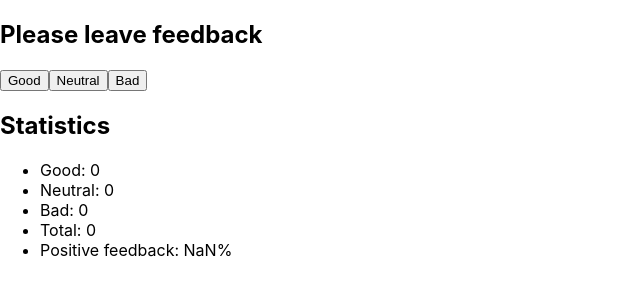
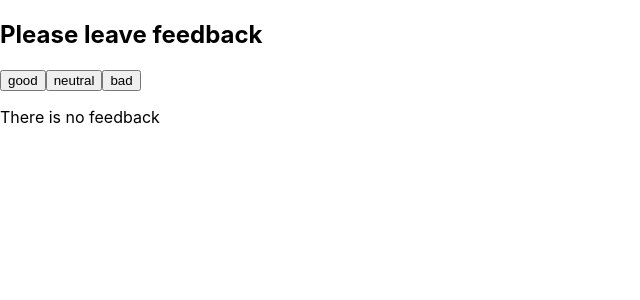
Before and after one commit to AndriiHrytsei/react-hw-03-feedback, a React (Create React App) app: page / in a window 1280 px wide. Shown: the top 300 px of the page, without its empty margins (0-640 px from the left). Built offline with nearby package versions, Linux system fonts and the light colour scheme.

Commit message:
add Notification.jsx

```diff
--- a/src/components/App/App.jsx
+++ b/src/components/App/App.jsx
@@ -2,7 +2,7 @@ import React, { Component } from "react";
 import Stats from "../Stats/Stats"
 import FeedbackOptions from "../FeedbackOptions/FeedbackOptions"
 import Section from "components/Section/Section";
-
+import Notification from "components/Notification/Notification";
 
 export default class App extends Component {
   state = {
@@ -10,19 +10,28 @@ export default class App extends Component {
     neutral: 0,
     bad: 0,
   }
-  addPositiveFeedback = () => {
+
+  // addPositiveFeedback = () => {
+  //   this.setState(prevState => ({
+  //     good: prevState.good + 1,
+  //   }))
+  // }
+  // addNeutralFeedback = () => {
+  //   this.setState(prevState => ({
+  //     neutral: prevState.neutral + 1,
+  //   }))
+  // }
+  // addNegativeFeedback = () => {
+  //   this.setState(prevState => ({
+  //     bad: prevState.bad + 1,
+  //   }))
+  // }
+  feedback = (e) => {
     this.setState(prevState => ({
-      good: prevState.good + 1,
-    }))
-  }
-  addNeutralFeedback = () => {
-    this.setState(prevState => ({
-      neutral: prevState.neutral + 1,
-    }))
-  }
-  addNegativeFeedback = () => {
-    this.setState(prevState => ({
-      bad: prevState.bad + 1,
+      // good: this.addPositiveFeedback,
+      // neutral: this.addNeutralFeedback,
+      // bad: this.addNegativeFeedback
+      [e.target.name]: prevState[e.target.name] + 1
     }))
   }
   countTotalFeedback = () => {
@@ -30,20 +39,19 @@ export default class App extends Component {
   }
 
   countPositiveFeedbackPercentage = () => {
-    return Math.round(100 * this.state.good / this.countTotalFeedback())
+    return (Math.round(100 * this.state.good / this.countTotalFeedback()))
   }
   render(){
     const { good, neutral, bad } = this.state
-    const feedback = {
-      good: this.addPositiveFeedback,
-      neutral: this.addNeutralFeedback,
-      bad: this.addNegativeFeedback
-    }
     return (
       <>
         <Section title="Please leave feedback">
-          <FeedbackOptions onLeaveFeedback={feedback}/>
-          <Stats good={good} neutral={neutral} bad={bad} total={this.countTotalFeedback()} positivePercentage={this.countPositiveFeedbackPercentage()}/>
+          <FeedbackOptions options={['good', 'neutral', 'bad']} onLeaveFeedback={this.feedback}/>
+          {!this.countTotalFeedback() ? (
+            <Notification message='There is no feedback'/>
+          ) : (
+            <Stats good={good} neutral={neutral} bad={bad} total={this.countTotalFeedback()} positivePercentage={this.countPositiveFeedbackPercentage()}/>
+          )}
         </Section>
       </>
     )
--- a/src/components/FeedbackOptions/FeedbackOptions.jsx
+++ b/src/components/FeedbackOptions/FeedbackOptions.jsx
@@ -1,9 +1,12 @@
-export default function FeedbackOptions({ onLeaveFeedback }){
+export default function FeedbackOptions({ options, onLeaveFeedback }){
     return(
         <>
-            <button onClick={onLeaveFeedback.good} className="good-btn" type="button">Good</button>
-            <button onClick={onLeaveFeedback.neutral} className="neutral-btn" type="button">Neutral</button>
-            <button onClick={onLeaveFeedback.bad} className="bad-btn" type="button">Bad</button>
+            {/* <button onClick={onLeaveFeedback.good} className="good-btn" type="button">Good</button> */}
+            {/* <button onClick={onLeaveFeedback.neutral} className="neutral-btn" type="button">Neutral</button> */}
+            {/* <button onClick={onLeaveFeedback.bad} className="bad-btn" type="button">Bad</button> */}
+            {options.map(option => (
+                <button key={option} name={option} onClick={onLeaveFeedback} className="btn" type="button">{option}</button>
+            ))}
         </>
     )
 }
--- /dev/null
+++ b/src/components/Notification/Notification.jsx
@@ -0,0 +1,7 @@
+export default function Notification({ message }){
+    return(
+        <>
+            <p>{message}</p>
+        </>
+    )
+}
--- a/src/components/Stats/Stats.jsx
+++ b/src/components/Stats/Stats.jsx
@@ -1,5 +1,5 @@
 
-export default function Statistics({ good, neutral, bad, total, positivePercentage}){
+export default function Statistics({ good, neutral, bad, total, positivePercentage = 0}){
     return(
         <>
             <h1 className="stats-heading">Statistics</h1>
```
